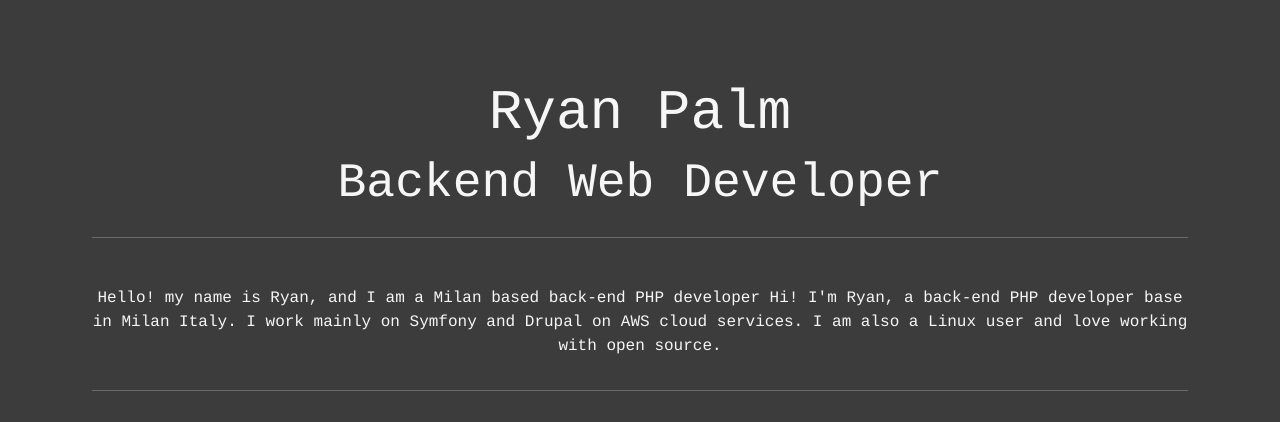
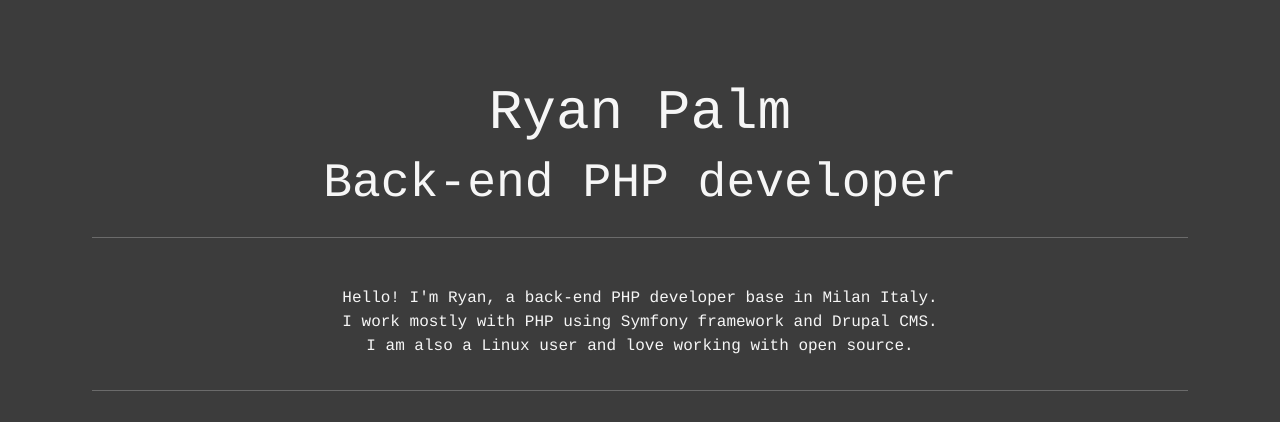
Before and after one commit to palmyr/ryanshanepalm, a plain HTML site: page index.html in a window 1280 px wide. Shown: the top 422 px of the page. Drawn offline with nearby package versions, Linux system fonts and the light colour scheme.

Commit message:
Fix on about me

```diff
--- a/index.html
+++ b/index.html
@@ -16,18 +16,15 @@
         <header class="row">
             <div id="title" class="col-md-12">
                 <h1 class="display-4">Ryan Palm</h1>
-                <h3 class="display-5">Backend Web Developer</h3>
+                <h3 class="display-5">Back-end PHP developer</h3>
             </div>
         </header>
         <hr class="mb-5">
         <div class="row">
-            <div class="col-md-12">
-                <p id="about-me">
-                Hello! my name is Ryan, and I am a Milan based back-end PHP developer
-                Hi! I'm Ryan, a back-end PHP developer base in Milan Italy.
-                I work mainly on Symfony and Drupal on AWS cloud services.
-                I am also a Linux user and love working with open source.
-                </p>
+            <div id="about-me" class="col-md-12">
+                <p>Hello! I'm Ryan, a back-end PHP developer base in Milan Italy.
+                I work mostly with PHP using Symfony framework and Drupal CMS.
+                I am also a Linux user and love working with open source.</p>
             </div>
         </div>
         <hr class="mb-5">
--- a/resources/css/style.css
+++ b/resources/css/style.css
@@ -1 +1 @@
-body{padding:5rem;background-color:#3c3c3c;color:#f6f6f6;font-family:Courier, serif}#skills ul{display:block;font-size:1.5rem;padding:0}#skills ul li{font-family:Verdana, serif;display:inline-block;padding-right:0.5rem}#links ul{display:block;font-size:2rem;padding:0}#links ul li{font-family:Verdana, serif;display:inline-block;padding:0 0.25rem 0 0.25rem}#links ul li a{color:#f6f6f6}#links ul li a:hover{color:#FF6600}
+body{padding:5rem;background-color:#3c3c3c;color:#f6f6f6;font-family:Courier, serif}#about-me p{white-space:pre-line}#skills ul{display:block;font-size:1.5rem;padding:0}#skills ul li{font-family:Verdana, serif;display:inline-block;padding-right:0.5rem}#links ul{display:block;font-size:2rem;padding:0}#links ul li{font-family:Verdana, serif;display:inline-block;padding:0 0.25rem 0 0.25rem}#links ul li a{color:#f6f6f6}#links ul li a:hover{color:#FF6600}
--- a/resources/scss/_main.scss
+++ b/resources/scss/_main.scss
@@ -3,6 +3,12 @@ body {
   background-color: $background;
   color: $text;
   font-family: Courier, serif;
+}
+
+#about-me {
+  p {
+    white-space: pre-line
+  }
 }
 
 #skills {
```
